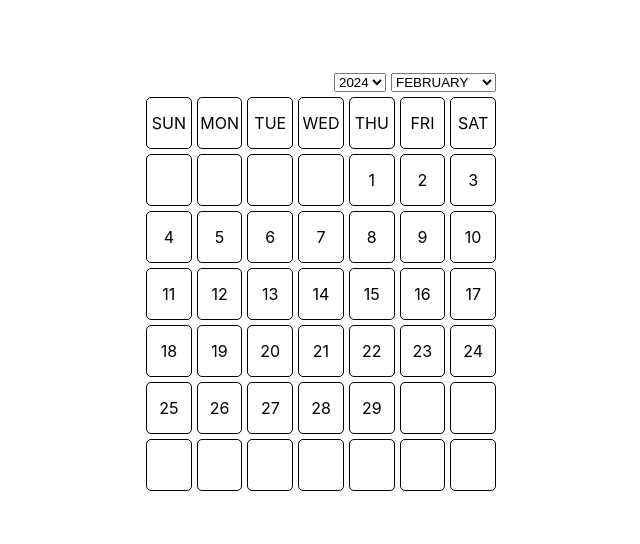
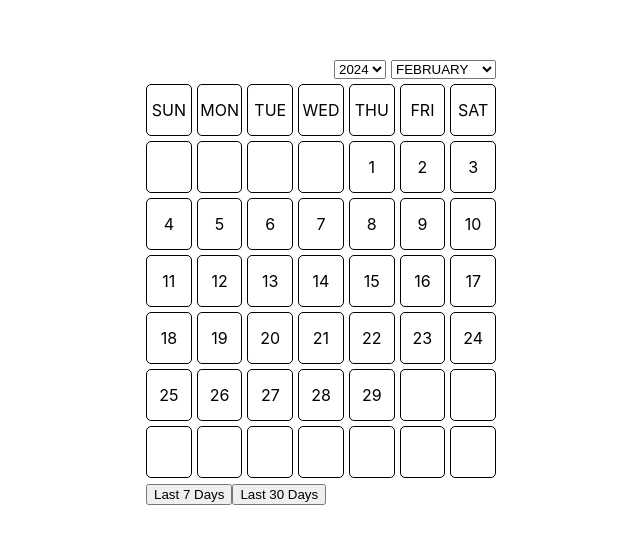
Before and after one commit to rktrivedi/Date-Range-Picker, a React (Create React App) app: page / in a window 1280 px wide. Shown: the part 118-662 px from the top of the page, without its empty margins (319-959 px from the left). Built offline with nearby package versions, Linux system fonts and the light colour scheme.

Commit message:
Implemented Last 7 day and last 30 day button

```diff
--- a/src/components/DateRangePicker/DateRangePicker.tsx
+++ b/src/components/DateRangePicker/DateRangePicker.tsx
@@ -68,6 +68,14 @@ const DateRangePicker: React.FC<DateRangePickerProps> = ({
     }
   };
 
+  const handleRange = (day: number) => {
+    const endDate = new Date();
+    const startDate = new Date();
+    startDate.setDate(endDate.getDate() - day);
+    setStartDate(startDate);
+    setEndDate(endDate);
+  };
+
   return (
     <div className={style.calendarWrapper}>
       <div className={style.yearMonthDate}>
@@ -116,7 +124,10 @@ const DateRangePicker: React.FC<DateRangePickerProps> = ({
                 endDate
               )}`}
               key={`column${colIdx}`}
-              onClick={() =>
+              onClick={() => {
+                if ([0, 6].includes(colIdx)) {
+                  return;
+                }
                 handleClick(
                   parseDate(
                     Number(
@@ -130,14 +141,18 @@ const DateRangePicker: React.FC<DateRangePickerProps> = ({
                     month,
                     year
                   )
-                )
-              }
+                );
+              }}
             >
               {getCalendarDate(rowIdx, colIdx, firtsDateOfMonth, numberOfDays)}
             </div>
           ))}
         </div>
       ))}
+      <div>
+        <button onClick={() => handleRange(7)}>Last 7 Days</button>
+        <button onClick={() => handleRange(30)}>Last 30 Days </button>
+      </div>
     </div>
   );
 };
```
